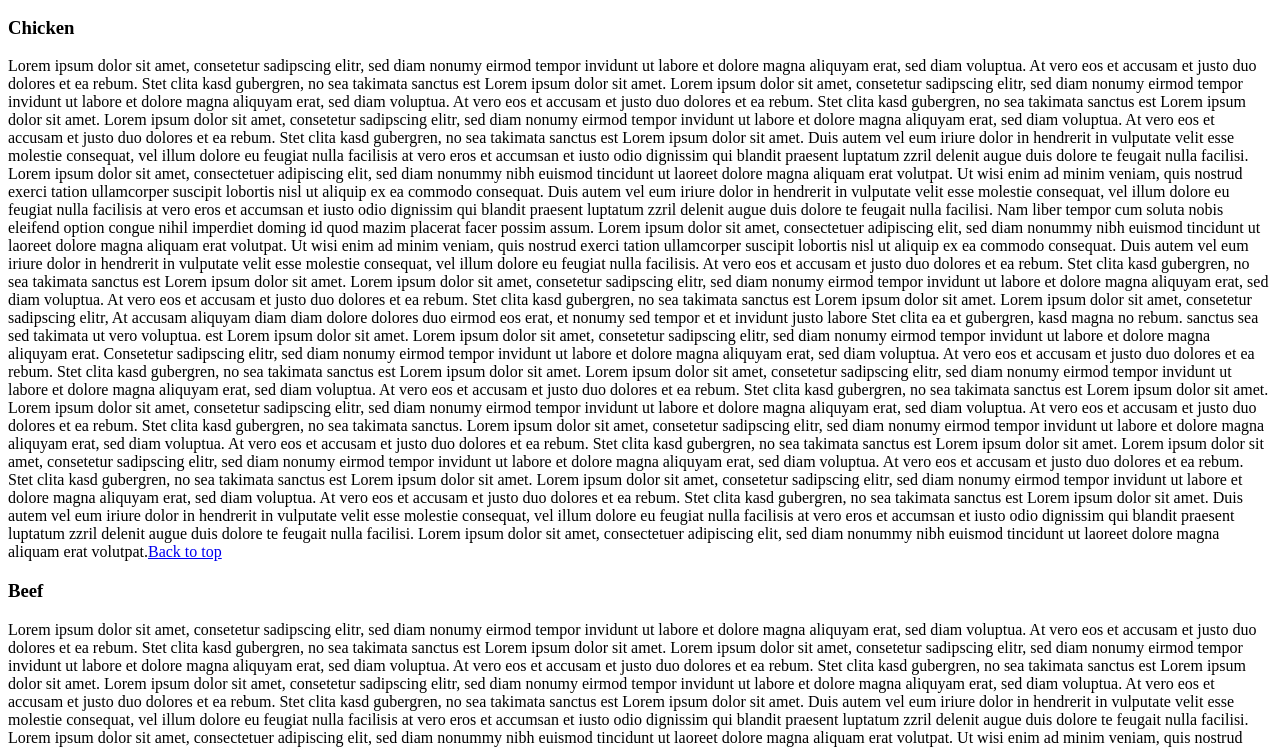
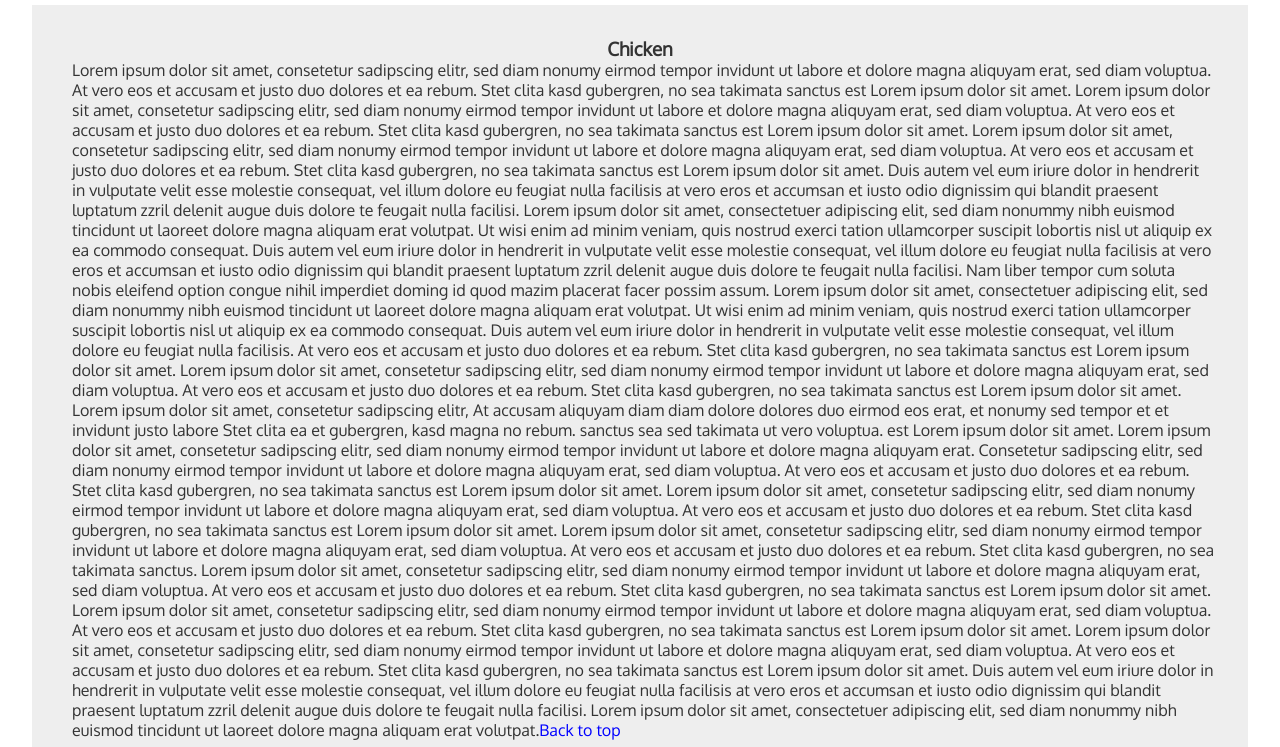
Before and after one commit to balasubramanianperumal/Module-3-Test, a plain HTML site: page index.html in a window 1280 px wide. Shown: the part 123-870 px from the top of the page. Drawn offline with Linux system fonts and the light colour scheme.

Commit message:
Update index.html

```diff
--- a/index.html
+++ b/index.html
@@ -5,7 +5,7 @@
     <meta name="viewport" content="width=device-width">
     <title>Our-Menu</title>
     <link href="https://fonts.googleapis.com/css2?family=Oxygen&display=swap" rel="stylesheet">
-    <link rel="stylesheet" type="text/css" href="./style.css" />
+    <link rel="stylesheet" type="text/css" href="./style-3.css" />
   </head>
   <body>
     <nav class="nav__container">
```
